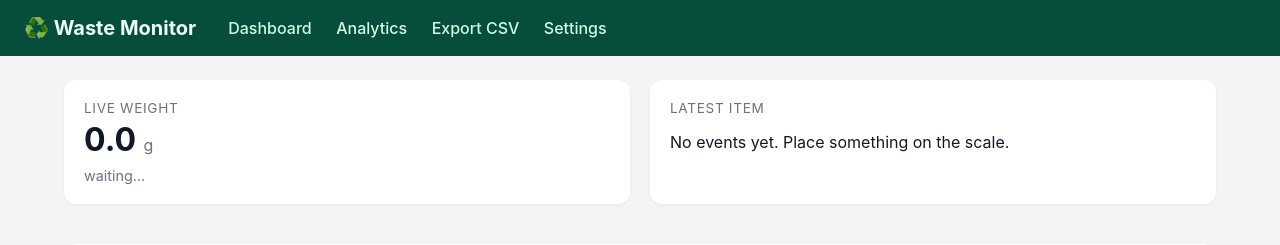
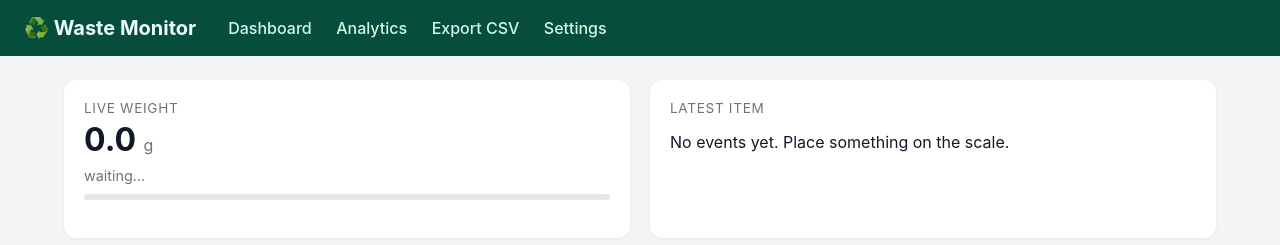
Before and after one commit to janreinhartp/IoT-Enabled-Waste-Monitoring-and-Characterization-System-with-Real-Time-Dashboard-and-Analytics, a Flask app: page / in a window 1280 px wide. Shown: the top 245 px of the page. Run offline with Flask 3, Linux system fonts and the light colour scheme; data comes from the database, SQL or seed files in the repository; data that the repository does not hold is empty; parts of the project's set-up code (start-up, migrations or seed data) failed here and were passed over; some libraries are stand-ins or nearby versions.

Commit message:
Add scale status broadcasting and update dashboard for real-time feedback

```diff
--- a/app/web/routes.py
+++ b/app/web/routes.py
@@ -229,3 +229,8 @@ def broadcast_bin_status(app: Flask, socketio: SocketIO, is_full: bool) -> None:
     if bin_state is not None:
         bin_state["full"] = is_full
     socketio.emit("bin_status", {"bin_full": is_full})
+
+
+def broadcast_scale_status(socketio: SocketIO, status: dict) -> None:
+    """Push scale detector state to all connected clients."""
+    socketio.emit("scale_status", status)
--- a/app/web/static/dashboard.js
+++ b/app/web/static/dashboard.js
@@ -4,6 +4,8 @@
 
   const liveWeightEl = document.getElementById("live-weight");
   const liveStateEl = document.getElementById("live-state");
+  const scaleBarEl = document.getElementById("scale-status-bar");
+  const scaleDetailEl = document.getElementById("scale-status-detail");
   const latestCard = document.getElementById("latest-card");
   const tbody = document.querySelector("#events-table tbody");
 
@@ -18,6 +20,55 @@
     if (!liveWeightEl) return;
     const g = Number(msg.grams || 0);
     liveWeightEl.innerHTML = g.toFixed(1) + ' <span class="unit">g</span>';
+  });
+
+  const STATE_LABELS = {
+    idle: "⏳ Waiting for item (min " ,
+    stabilizing: "📊 Stabilizing…",
+    cooldown: "✅ Recorded — remove item to reset",
+  };
+  const STATE_COLORS = {
+    idle: "#6b7280",
+    stabilizing: "#f59e0b",
+    cooldown: "#10b981",
+  };
+
+  socket.on("scale_status", (s) => {
+    if (!liveStateEl) return;
+    const state = s.state || "idle";
+    const color = STATE_COLORS[state] || "#6b7280";
+
+    // State label
+    let label;
+    if (state === "idle") {
+      label = "⏳ Waiting — need ≥ " + s.min_weight_g + " g";
+    } else if (state === "stabilizing") {
+      label = "📊 Stabilizing… (" + s.window_samples + " / " + s.stability_window + " samples)";
+    } else {
+      label = "✅ Recorded — remove item to reset";
+    }
+    liveStateEl.textContent = label;
+    liveStateEl.style.color = color;
+
+    // Progress bar (stability window fill)
+    if (scaleBarEl) {
+      const pct = state === "stabilizing"
+        ? Math.min(100, Math.round((s.window_samples / s.stability_window) * 100))
+        : state === "cooldown" ? 100 : 0;
+      scaleBarEl.style.width = pct + "%";
+      scaleBarEl.style.background = color;
+    }
+
+    // Detail line
+    if (scaleDetailEl) {
+      if (state === "stabilizing") {
+        scaleDetailEl.textContent =
+          "Weight: " + s.weight_g + " g  |  Need " +
+          s.stability_window + " stable samples within ±" + s.stability_g + " g stddev";
+      } else {
+        scaleDetailEl.textContent = "";
+      }
+    }
   });
 
   function escapeHtml(s) {
--- a/app/web/static/style.css
+++ b/app/web/static/style.css
@@ -28,6 +28,9 @@ canvas { max-width: 100%; }
 .live-feed-card { padding: 1.25rem; }
 .live-feed-wrap { background: #000; border-radius: 0.5rem; overflow: hidden; display: flex; align-items: center; justify-content: center; min-height: 240px; }
 .live-feed-wrap img { width: 100%; max-height: 480px; object-fit: contain; display: block; }
+.scale-status-bar-wrap { background: #e5e7eb; border-radius: 999px; height: 6px; margin-top: 0.6rem; overflow: hidden; }
+.scale-status-bar { height: 100%; width: 0%; border-radius: 999px; transition: width 0.3s ease, background 0.3s ease; }
+.scale-status-detail { font-size: 0.78rem; color: #6b7280; margin-top: 0.3rem; min-height: 1.1em; }
 .settings-heading { margin-top: 0; }
 .settings-section h3 { margin-top: 0; font-size: 1rem; color: #374151; }
 .settings-desc { margin: 0.4rem 0; font-size: 0.95rem; }
--- a/app/web/templates/dashboard.html
+++ b/app/web/templates/dashboard.html
@@ -7,6 +7,10 @@
     <div class="label">Live Weight</div>
     <div class="value" id="live-weight">0.0 <span class="unit">g</span></div>
     <div class="state" id="live-state">waiting…</div>
+    <div class="scale-status-bar-wrap" title="Stability progress">
+      <div class="scale-status-bar" id="scale-status-bar"></div>
+    </div>
+    <div class="scale-status-detail" id="scale-status-detail"></div>
   </div>
 
   <div class="card latest-item">
--- a/run.py
+++ b/run.py
@@ -44,7 +44,7 @@ def main(argv: list[str] | None = None) -> int:
     db.create_all()
 
     # Build Flask + SocketIO
-    from app.web.routes import broadcast_event, broadcast_weight, broadcast_bin_status
+    from app.web.routes import broadcast_event, broadcast_weight, broadcast_bin_status, broadcast_scale_status
     from app.web.server import create_app
     import threading
 
@@ -70,6 +70,7 @@ def main(argv: list[str] | None = None) -> int:
             on_event=lambda rec: broadcast_event(socketio, rec.to_dict()),
             on_weight=lambda g: broadcast_weight(socketio, g),
             on_bin_status=lambda full: broadcast_bin_status(app, socketio, full),
+            on_scale_status=lambda s: broadcast_scale_status(socketio, s),
         )
         pipeline.start()
 
```
Also changed, not shown: app/core/pipeline.py (+18 -0 lines).
